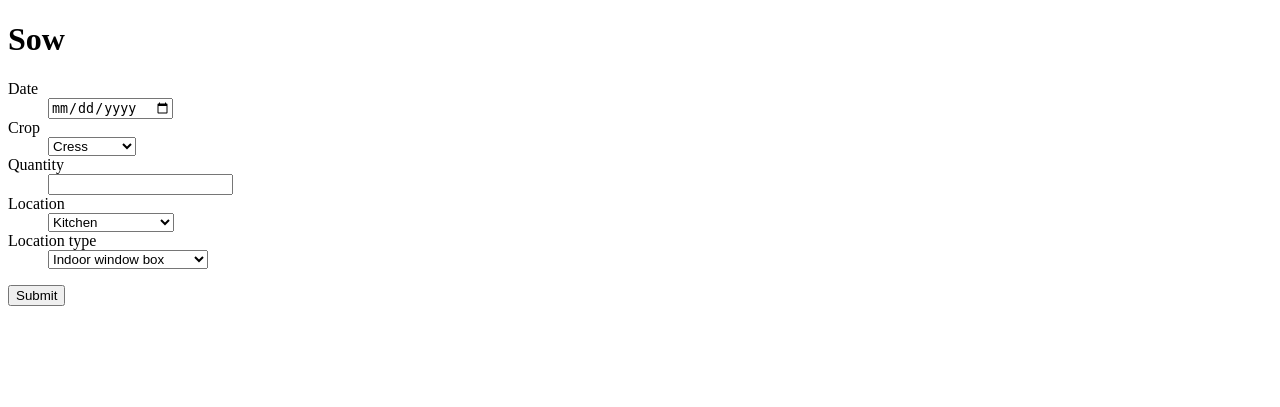
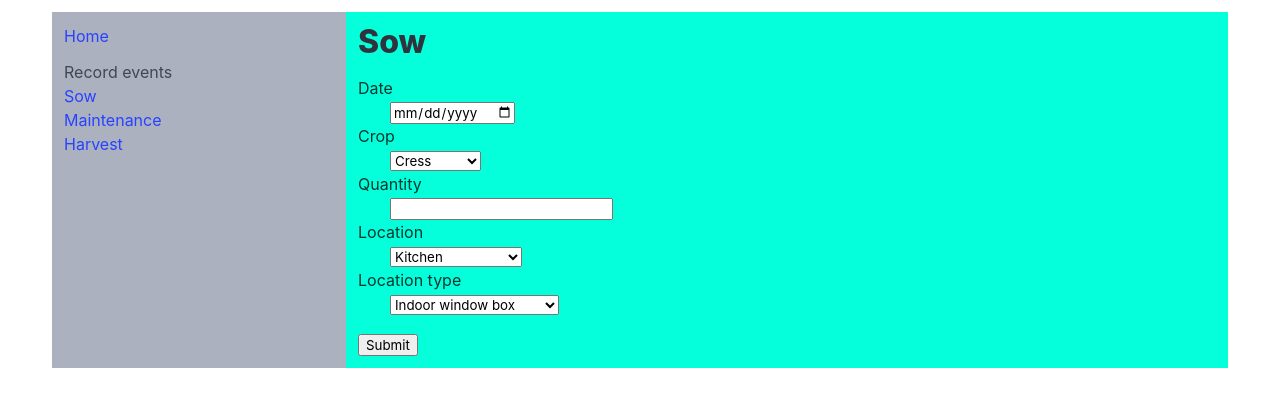
Before and after one commit to vince-kr/devops-pipelines-ca2, a Flask app: page /sow in a window 1280 px wide. Shown: the top 407 px of the page. Run offline with Flask 3, Linux system fonts and the light colour scheme; some libraries are stand-ins or nearby versions.

Commit message:
clean layout for index and event forms

```diff
--- a/speak_to_data/communication/persistence.py
+++ b/speak_to_data/communication/persistence.py
@@ -14,7 +14,7 @@ def persist_event(
         )
     try:
         with open(persistence_path, "a", newline="") as events_store:
-            w = csv.DictWriter(events_store, fieldnames=fieldnames, dialect="unix")
+            w = csv.DictWriter(events_store, fieldnames=fieldnames, dialect="unix", extrasaction="ignore")
             w.writerow(event_data)
     except PermissionError as pe:
         raise PermissionError(f"Not allowed to write to file {pe.filename}")
--- a/speak_to_data/presentation/app.py
+++ b/speak_to_data/presentation/app.py
@@ -50,8 +50,7 @@ def _sow_or_plant():
     form = presentation.SowForm()
     if form.validate_on_submit():
         form_dict = dict((field.name, str(field.data)) for field in form)
-        iso_date = f"{(d := form_dict['date'])[:4]}-{d[4:6]}-{d[6:8]}"
-        form_dict["date"] = iso_date
+        form_dict["action"] = "sow"
         errors = application.event_recorder(form_dict)
         if not errors:
             return redirect("/")
--- /dev/null
+++ b/speak_to_data/presentation/templates/base.html
@@ -0,0 +1,21 @@
+<!DOCTYPE html>
+<title>{% block title %}{% endblock %}</title>
+<link rel="stylesheet" href="https://cdn.jsdelivr.net/npm/bulma@1.0.0/css/bulma.min.css">
+<div class="container my-5">
+<div class="columns has-background-grey-light">
+    <div class="column is-one-quarter">
+        <nav>
+            <a href='{{ url_for("index") }}'>Home</a>
+            <h3 class="mt-3">Record events</h3>
+            <ul>
+                <li><a href='{{ url_for("record_sow")}}'>Sow</a></li>
+                <li><a href='{{ url_for("record_maintain")}}'>Maintenance</a></li>
+                <li><a href='{{ url_for("record_harvest")}}'>Harvest</a></li>
+            </ul>
+        </nav>
+    </div>
+    <div class="column has-background-primary-50 has-text-primary-50-invert">
+        <section class="content">{% block content %}{% endblock %}</section>
+    </div>
+</div>
+    </div>
--- a/speak_to_data/presentation/templates/sow.html
+++ b/speak_to_data/presentation/templates/sow.html
@@ -1,7 +1,6 @@
-<!DOCTYPE html>
-
-<title>Sow</title>
-
+{% extends 'base.html' %}
+{% block title %}Sow{% endblock %}
+{% block content %}
 <h1>Sow</h1>
 
 {% from "_formhelpers.html" import render_field %}
@@ -16,3 +15,4 @@
     </dl>
     <p><input type="submit"></p>
 </form>
+{% endblock %}
```
Also changed, not shown: speak_to_data/presentation/templates/harvest.html (+4 -4 lines), speak_to_data/presentation/templates/index.html (+4 -4 lines), speak_to_data/presentation/templates/maintain.html (+4 -4 lines).
